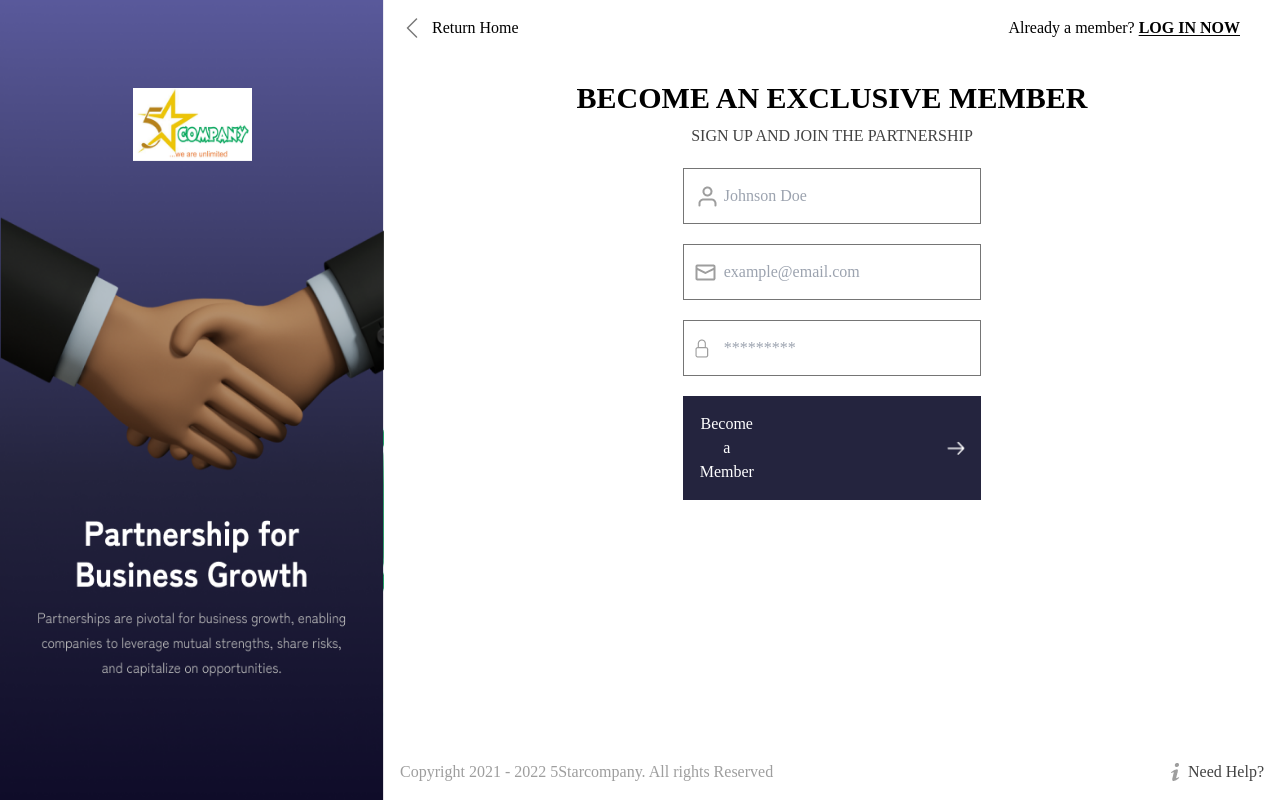
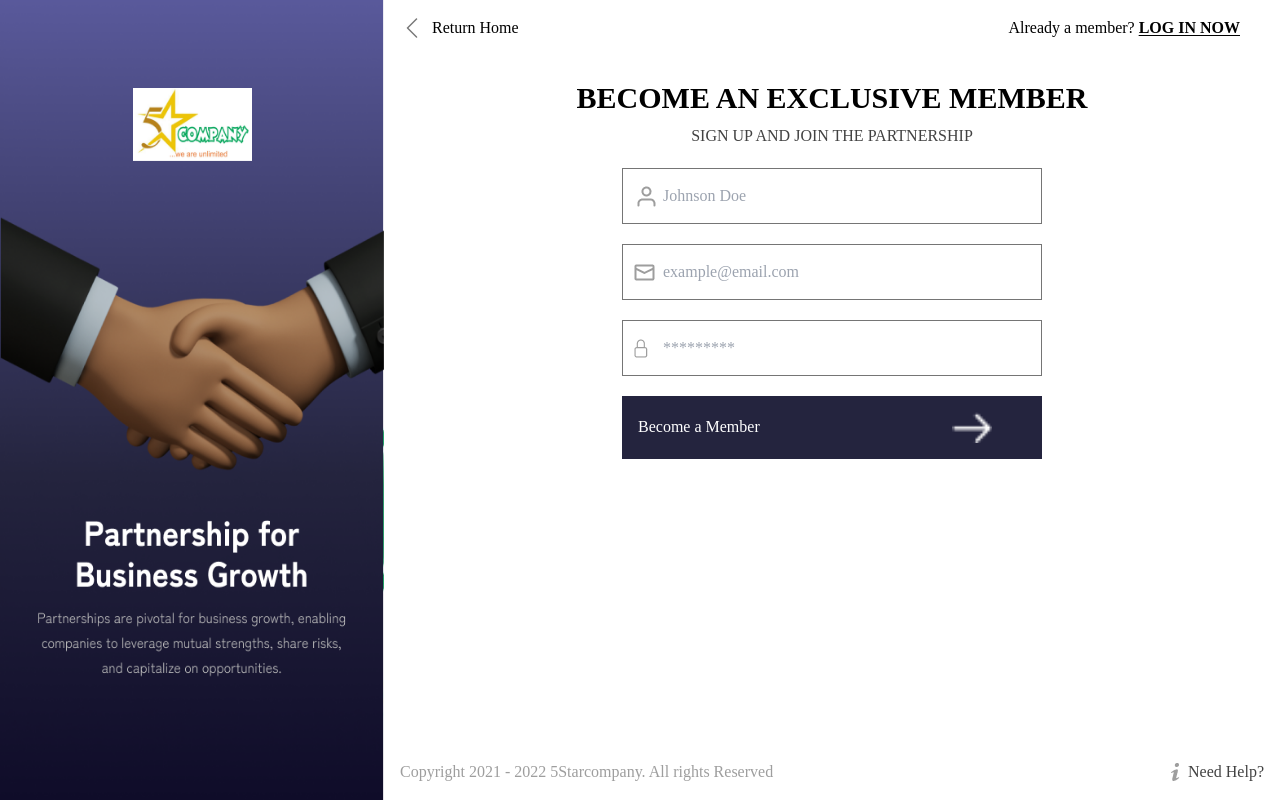
Before and after one commit to devwande/5star-company, a React (Vite) app: page / in a window 1280 px wide. Built offline with nearby package versions, Linux system fonts and the light colour scheme.

Commit message:
fix: width

```diff
--- a/src/App.tsx
+++ b/src/App.tsx
@@ -9,9 +9,7 @@ import needHelp from "./assets/images/need-help.png";
 function App() {
   return (
     <div className="flex h-screen">
-
-        <img src={leftSection} alt="leftImage" className="h-screen w-96" />
-
+      <img src={leftSection} alt="leftImage" className="h-screen w-96" />
 
       <div className="flex flex-col justify-between w-full">
         <div>
@@ -38,7 +36,7 @@ function App() {
               SIGN UP AND JOIN THE PARTNERSHIP
             </p>
 
-            <form className="flex flex-col w-1/3 space-y-5 pt-5">
+            <form className="flex flex-col space-y-5 pt-5 w-[420px]">
               <div className="relative flex items-center">
                 <img src={iconUser} alt="icon-user" className="absolute ml-3" />
                 <input
@@ -73,7 +71,8 @@ function App() {
                 type="button"
                 className="bg-darkblue text-white font-zenkaku flex items-center p-4 w-full"
               >
-                <p className=" flex">Become a Member </p>
+                <p className="">Become a Member </p>
+                {/* use react icons */}
                 <img src={next} alt="next" className="ml-48 w-10" />
               </button>
             </form>
```
